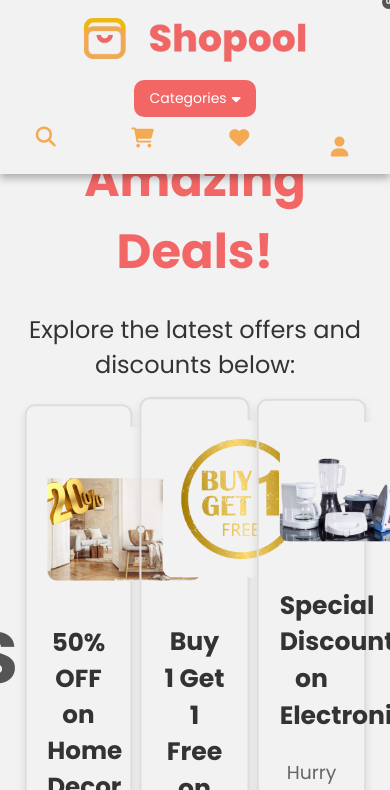
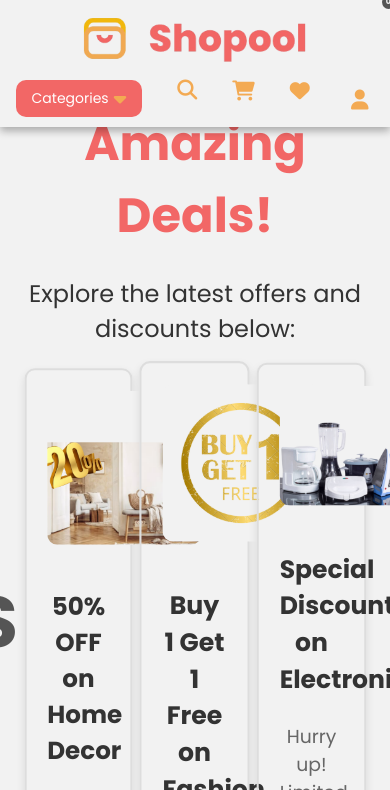
Before and after one commit to LeahKorol/Shopool, a website with bundled scripts: page html/index.html in a window 390 px wide. Both pictures are taken after a click on the button "Categories". Shown: the top 790 px of the page. Built offline with nearby package versions, Linux system fonts and the light colour scheme; no server answers.

Commit message:
categories section in mobile

```diff
--- a/css/style.css
+++ b/css/style.css
@@ -248,7 +248,7 @@
         2px 2px 0 black;
 }
 
-/* User Dropdown Styles */
+
 .user-dropdown {
     position: relative;
     display: inline-block;
@@ -414,6 +414,14 @@
     .mobile-search-active .search-container .search-icon {
         right: 10px;
         font-size: 18px;
+    }
+
+    .categories-container {
+        display: none;
+    }
+
+    .mobile-categories-container {
+        display: block;
     }
 
 
--- a/html/index.html
+++ b/html/index.html
@@ -41,8 +41,14 @@
         </div>
 
         <div class="icons">
+            <div class="mobile-categories-container">
+                <div class="dropdown">
+                    <button class="dropbtn">Categories <i class="fa fa-caret-down"></i></button>
+                    <div class="dropdown-content" id="mobile-categories-list"></div>
+                </div>
+            </div>
+
             <i class="fas fa-search mobile-search-icon"></i>
-
 
             <div class="cart-icon-container">
                 <a href="../html/cart.html">
@@ -68,6 +74,7 @@
             </div>
 
         </div>
+
 
     </header>
 
--- a/js/main.js
+++ b/js/main.js
@@ -43,9 +43,15 @@
 document.addEventListener('DOMContentLoaded', function () {
     const mobileSearchIcon = document.querySelector('.mobile-search-icon');
     const searchContainer = document.querySelector('.search-container');
+    const mobileCategoriesIcon = document.querySelector('.mobile-categories-container .dropbtn');
+    const mobileCategoriesContent = document.querySelector('.mobile-categories-container .dropdown-content');
 
     mobileSearchIcon.addEventListener('click', function () {
         searchContainer.classList.toggle('active');
+    });
+
+    mobileCategoriesIcon.addEventListener('click', function () {
+        mobileCategoriesContent.classList.toggle('active');
     });
 });
 
```
